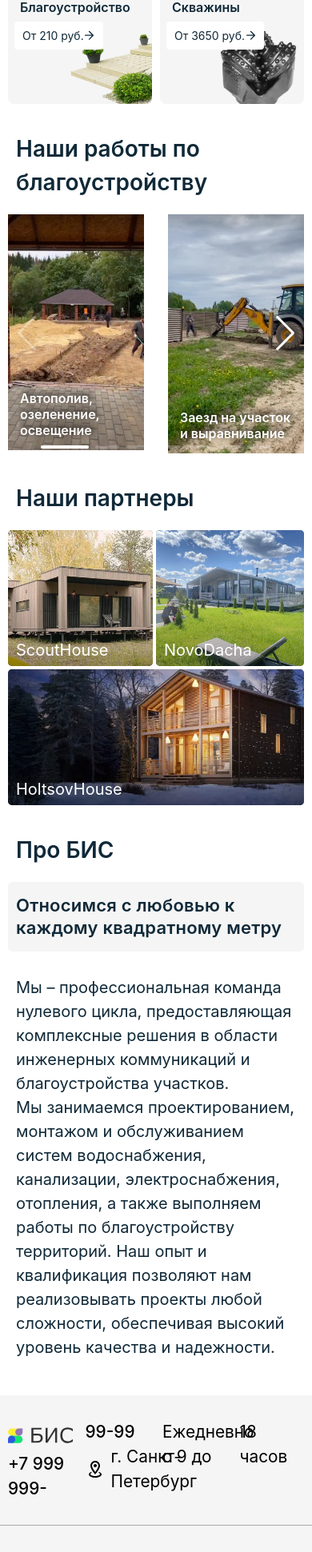
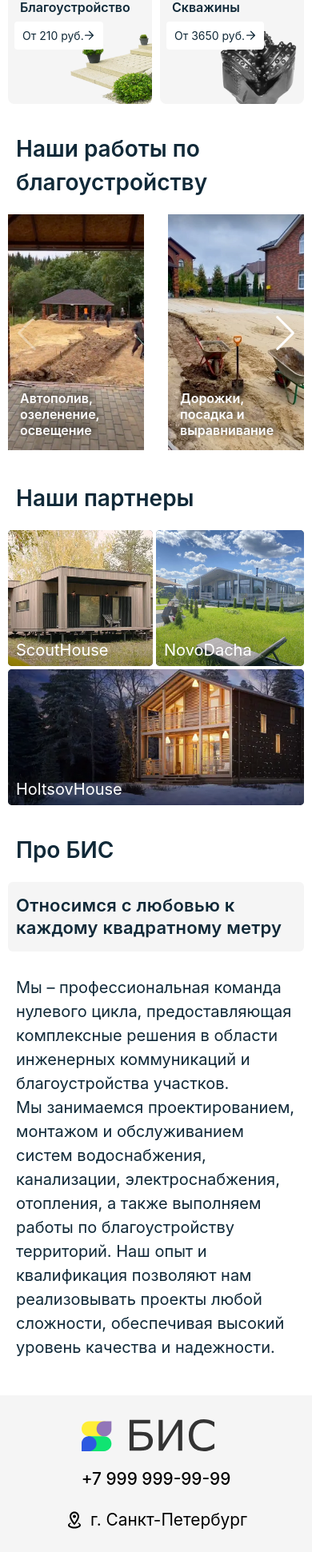
Before and after one commit to ShizLo/bis-tv, a Vue app: page / in a window 390 px wide. Shown: the part 1083-3024 px from the top of the page at 80% size. Built offline with nearby package versions, Linux system fonts and the light colour scheme.

Commit message:
Футтер готов mobile

```diff
--- a/src/App.vue
+++ b/src/App.vue
@@ -329,8 +329,6 @@ import NavigationCatalog from "./components/NavigationCatalog.vue";
   bottom: 0;
   left: 0;
 }
-.header__list {
-}
 .list__item {
   display: flex;
   justify-content: center;
--- a/src/components/Footer.vue
+++ b/src/components/Footer.vue
@@ -1,44 +1,27 @@
 <template>
-  <footer class="footer mt-12">
-    <div class="footer__content _container columns-4">
-      <div class="footer__social">
+  <section class="footer">
+    <footer>
+      <div class="footer__content _container ">
         <a class="social__item footer__logo logo">
-          <img
-            class="logo__img"
-            loading="lazy"
-            src="../assets/icons/logo-bis2.svg"
-            alt="BIS"
-          />
+          <img class="logo__img" loading="lazy" src="../assets/icons/logo-bis2.svg" alt="BIS" />
         </a>
         <div class="social__item phone" href="tel:+7 999 999-99-99">
           +7 999 999-99-99
         </div>
-        <a
-          class="social__item address"
-          target="_blank"
-          href=""
-          itemprop="address"
-          itemscope
-          itemtype=""
-        >
+        <a class="social__item address" target="_blank" href="" itemprop="address" itemscope itemtype="">
           <div class="flex">
-            <img
-              class="map__img"
-              loading="lazy"
-              width=""
-              height=""
-              src="../assets/icons/map-marker-radius-outline.svg"
-              alt=""
-            />
+            <img class="map__img" loading="lazy" width="" height="" src="../assets/icons/map-marker-radius-outline.svg"
+              alt="" />
             <address class="address__text">г. Санкт-Петербург</address>
           </div>
         </a>
         <div class="social__item work-clock">Ежедневно с 9 до 18 часов</div>
+
       </div>
-    </div>
-    <hr class="divider" />
-    <div class="footer__copy">Copyright ©2025 All rights reserved</div>
-  </footer>
+      <hr class="divider" />
+      <div class="footer__copy">Copyright ©2025 All rights reserved</div>
+    </footer>
+  </section>
 </template>
 
 <style lang="scss" scoped>
@@ -47,31 +30,56 @@
 .footer {
   padding: 30px 0px 20px 0px;
   background-color: #f5f5f5;
+  margin-top: 45px;
 }
+
+.footer__content {
+  display: flex;
+  flex-direction: row;
+  justify-content: space-around;
+  flex-wrap: wrap-reverse;
+  gap: 10px;
+
+  @media (max-width: c.$md3) {
+    gap: 20px;
+  }
+
+  @media (max-width: c.$md4) {
+    flex-wrap: wrap;
+  }
+}
+
 @media (max-width: 1279px) {
   .footer {
     padding: 30px 0px 30px 0px;
   }
 }
+
 .map__img {
   margin: 0px 8px 0px 0px;
 }
+
 .phone {
   font-weight: 500;
 }
+
 .divider {
   opacity: 0.3;
 }
+
 .footer__content {
   margin-bottom: 30px;
 }
+
 .social__item {
   font-size: 1.3em;
   font-style: normal;
 }
+
 .address__text {
   font-style: normal;
 }
+
 .footer__copy {
   margin-top: 30px;
   display: flex;
--- a/src/components/WorksSlider.vue
+++ b/src/components/WorksSlider.vue
@@ -24,10 +24,6 @@ export default {
       :slidesPerView="2"
       navigation
       :spaceBetween="30"
-      :pagination="{
-        clickable: true,
-
-      }"
       :modules="modules"
       :breakpoints="{
         640: {
@@ -57,16 +53,7 @@ export default {
           <p class="content_title">Автополив, озеленение, освещение</p>
         </div>
       </swiper-slide>
-      <swiper-slide>
-        <img
-          src="../assets/images/zaezd-max-500.webp"
-          alt="Заезд на участок и выравнивание"
-          class="insta-gallery__preview lazyloaded"
-        />
-        <div class="content__slide">
-          <p class="content_title">Заезд на участок и выравнивание</p>
-        </div>
-      </swiper-slide>
+
       <swiper-slide>
         <img
           src="../assets/images/Dorojki_posadka_viravnivanie-max-500.webp"
@@ -151,7 +138,6 @@ export default {
   width: 100%;
   height: 100%;
 }
-
 .swiper-slide {
   text-align: center;
   font-size: 18px;
```
